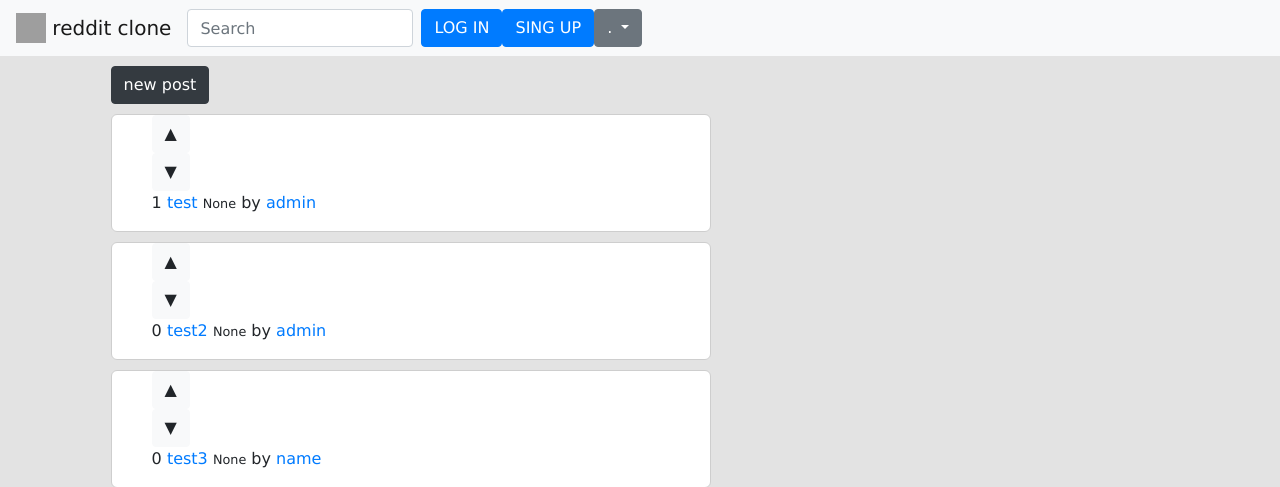
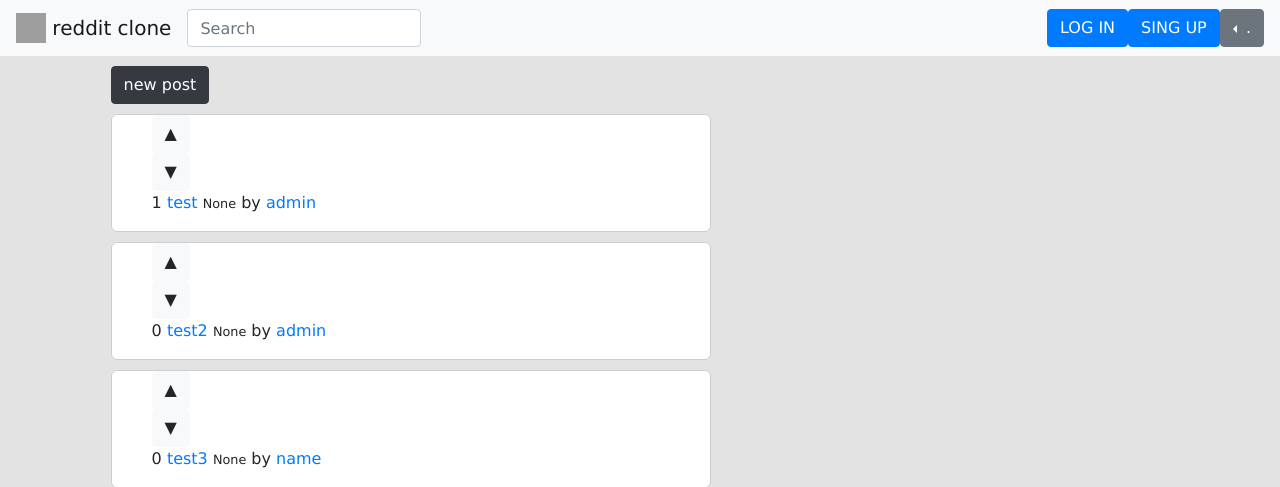
Before and after one commit to aa-ag/redditclone, a Django app: page / in a window 1280 px wide. Shown: the top 487 px of the page. Run offline with Django 3.2, Linux system fonts and the light colour scheme; data comes from the database, SQL or seed files in the repository; some libraries are stand-ins or nearby versions; grey boxes are pictures that could not be loaded.

Commit message:
navbar elements floating right

```diff
--- a/static/css/style.css
+++ b/static/css/style.css
@@ -2,9 +2,12 @@
     font-family: Verdana, Arial, Helvetica, sans-serif;
 }
 
+/* Navbar */
 nav {
     margin-bottom: 10px;
 }
+
+/* Body */
 
 body {
     background-color: rgba(218, 218, 218, 0.749);
--- a/templates/base.html
+++ b/templates/base.html
@@ -6,6 +6,7 @@
 <meta http-equiv="X-UA-Compatible" content="ie=edge">
 <meta name="Description" content="Enter your description here"/>
 <link rel="stylesheet" href="https://cdn.jsdelivr.net/npm/bootstrap@4.5.3/dist/css/bootstrap.min.css" integrity="sha384-TX8t27EcRE3e/ihU7zmQxVncDAy5uIKz4rEkgIXeMed4M0jlfIDPvg6uqKI2xXr2" crossorigin="anonymous">
+<link rel="stylesheet" href="https://use.fontawesome.com/releases/v5.2.0/css/all.css" integrity="sha384-hWVjflwFxL6sNzntih27bfxkr27PmbbK/iSvJ+a4+0owXq79v+lsFkW54bOGbiDQ" crossorigin="anonymous">
 {% load static %}
 <link rel="stylesheet" href="{% static 'css/style.css'%}" type="text/css">
 <title>{% block title %}Django Reddit Clone{% endblock %}</title>
@@ -17,12 +18,12 @@
 			<img src="https://external-content.duckduckgo.com/iu/?u=https%3A%2F%2Fi.redd.it%2Frq36kl1xjxr01.png&f=1&nofb=1" width="30" height="30" class="d-inline-block align-top" alt="">
 			reddit clone
 		</a>
-		<form class="form-inline">
+		<form class="inputgroup">
 			<input class="form-control mr-sm-2" type="search" placeholder="Search" aria-label="Search">
 		</form>
 
 		{% if user.is_authenticated %}
-		<a class="btn btn-primary" href="#" role="button" onclick="document.getElementById('logout').submit()">LOG OUT</a>
+		<a class="btn btn-primary ml-auto" href="#" role="button" onclick="document.getElementById('logout').submit()">LOG OUT</a>
 
 		<form method="POST" action="{% url 'account:user_logout' %}" id="logout">
 			{% csrf_token %}
@@ -30,11 +31,11 @@
 		</form>
 
 		{% else %}
-		<a class="btn btn-primary" href="{% url 'account:user_login' %}" role="button">LOG IN</a>
-		<a class="btn btn-primary" href="{% url 'account:signup' %}" role="button">SING UP</a>
+		<a class="btn btn-primary ml-auto" href="{% url 'account:user_login' %}" role="button" id="navbtn">LOG IN</a>
+		<a class="btn btn-primary" href="{% url 'account:signup' %}" role="button" id="navbtn">SING UP</a>
 		{% endif %}
 
-		<div class="dropdown">
+		<div class="dropleft">
 			<button class="btn btn-secondary dropdown-toggle" type="button" id="dropdownMenuButton" data-toggle="dropdown" aria-haspopup="true" aria-expanded="false">
 				.
 			</button>
```
